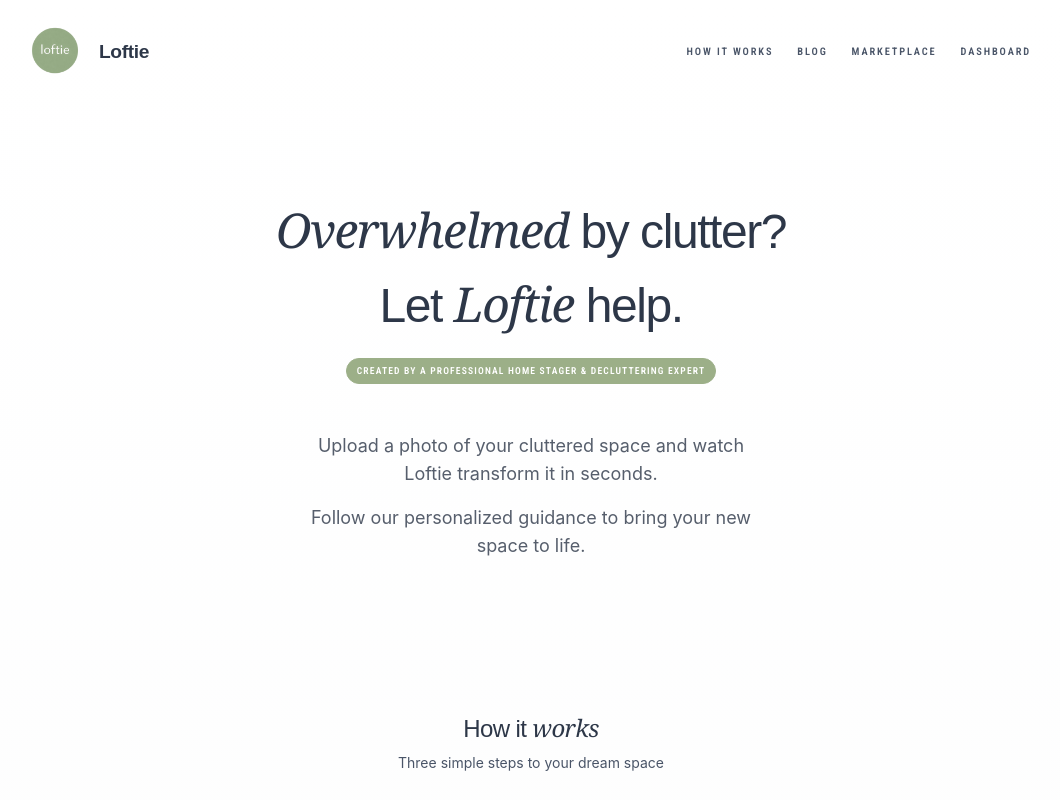
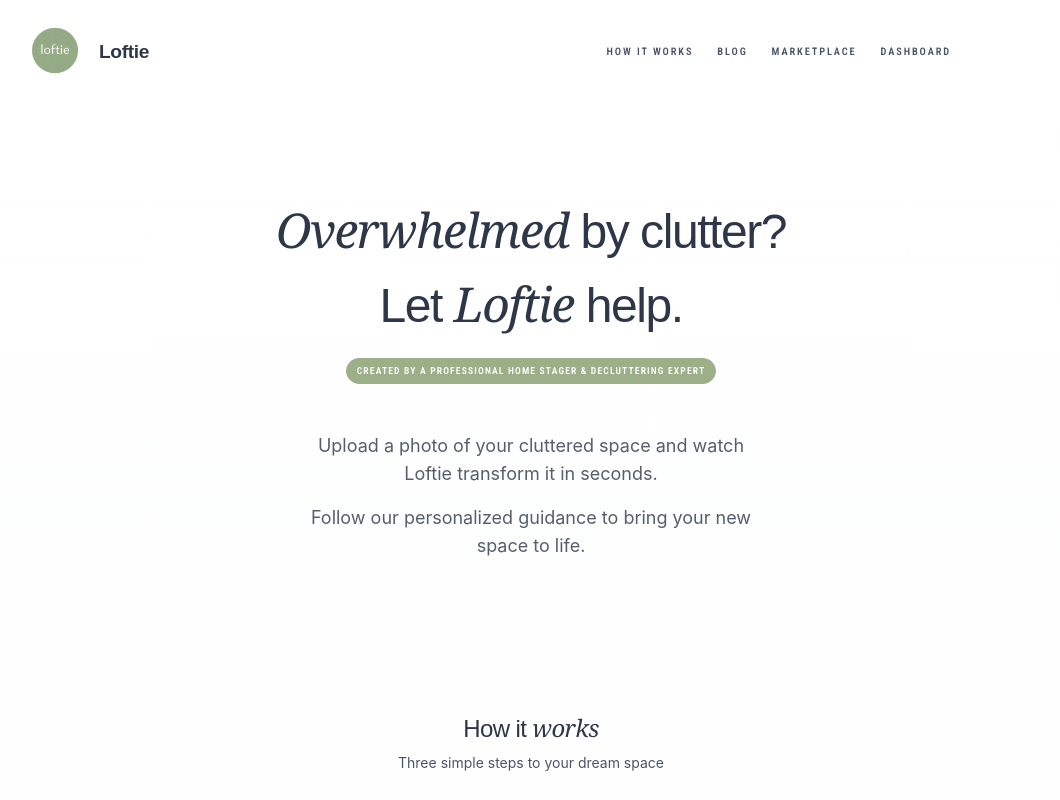
Before and after one commit to grayhaven7/LoftieAI, a Next.js app: page / in a window 1280 px wide. Shown: the top 800 px of the page, without its empty margins (109-1169 px from the left). Built offline with nearby package versions, Linux system fonts and the light colour scheme; no server answers; grey boxes are pictures that could not be loaded; a web font is replaced by a local one.

Commit message:
Fix nav jank when signed in: reserve space + cookie check on mount
- useEffect reads loftie-session cookie immediately on client mount
- Reserved 80px span wraps Sign Out button so nav width stays stable
- No layout shift when auth state resolves after API call

```diff
--- a/src/app/HomeClient.tsx
+++ b/src/app/HomeClient.tsx
@@ -112,12 +112,10 @@ export default function HomeClient({ initialHeadlines, initialSectionOrder, init
   const [cameraError, setCameraError] = useState<string | null>(null);
   const router = useRouter();
 
-  // Auth state — check cookie synchronously so nav renders correctly on first paint
-  const hasSessionCookie = typeof document !== 'undefined'
-    ? document.cookie.includes('loftie-session=')
-    : false;
+  // Auth state
   const [authUser, setAuthUser] = useState<AuthUser | null>(null);
-  const [authLoading, setAuthLoading] = useState(!hasSessionCookie); // skip loading state if no cookie
+  const [authLoading, setAuthLoading] = useState(true);
+  const [hasSessionCookie, setHasSessionCookie] = useState(false);
   const [authFormFirstName, setAuthFormFirstName] = useState('');
   const [authFormLastName, setAuthFormLastName] = useState('');
   const [authFormEmail, setAuthFormEmail] = useState('');
@@ -125,6 +123,13 @@ export default function HomeClient({ initialHeadlines, initialSectionOrder, init
   const [authSubmitting, setAuthSubmitting] = useState(false);
   const [authError, setAuthError] = useState<string | null>(null);
   const [magicLinkSent, setMagicLinkSent] = useState(false);
+
+  // Check session cookie immediately on client mount — before API call resolves
+  useEffect(() => {
+    if (document.cookie.includes('loftie-session=')) {
+      setHasSessionCookie(true);
+    }
+  }, []);
 
   useEffect(() => {
     // Check for auth errors from redirect
@@ -1078,7 +1083,9 @@ export default function HomeClient({ initialHeadlines, initialSectionOrder, init
             <a href="/dashboard" className="nav-item">
               Dashboard
             </a>
-            {(authUser || hasSessionCookie) && (
+            {/* Reserve space so nav doesn't shift when Sign Out appears */}
+            <span style={{ minWidth: 80, display: 'inline-flex', justifyContent: 'flex-end' }}>
+              {(authUser || hasSessionCookie) ? (
                 <button
                   onClick={handleLogout}
                   className="nav-item flex items-center gap-1"
@@ -1087,7 +1094,8 @@ export default function HomeClient({ initialHeadlines, initialSectionOrder, init
                   <LogOut className="w-3.5 h-3.5" />
                   <span className="hidden sm:inline">Sign Out</span>
                 </button>
-            )}
+              ) : null}
+            </span>
           </div>
         </nav>
       </header>
```
Lines whose indentation alone changed are shown as unchanged.
